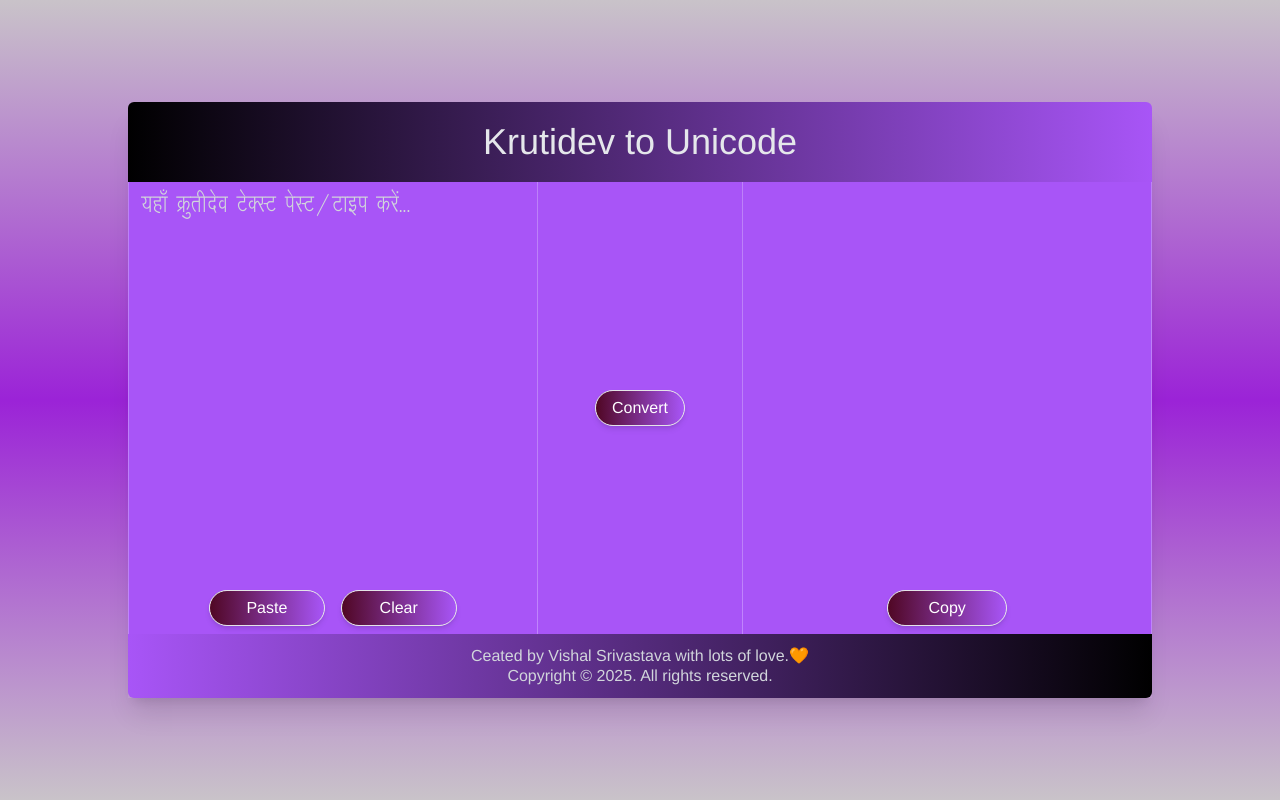
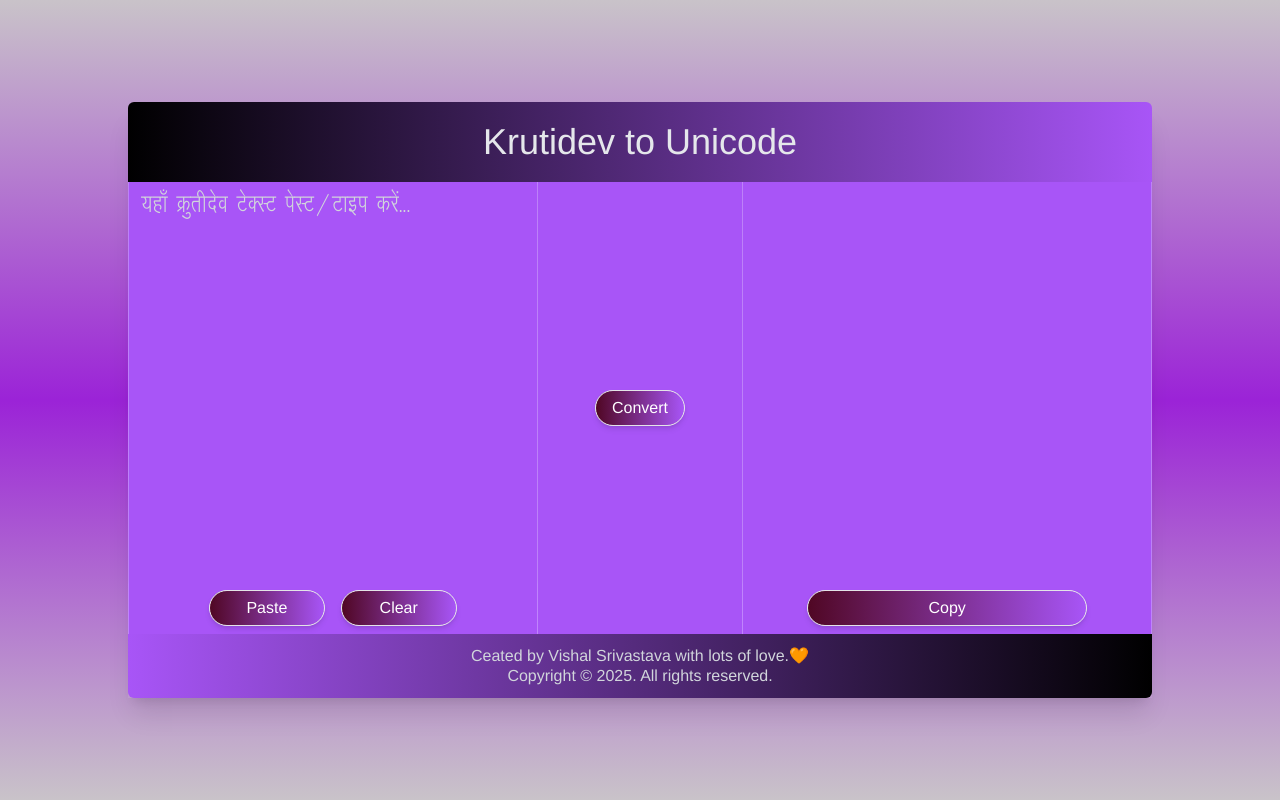
Before and after one commit to vishal0902/ktou, a React (Vite) app: page / in a window 1280 px wide. Built offline with nearby package versions, Linux system fonts and the light colour scheme.

Commit message:
Some bug fixed.

```diff
--- a/src/ConverterWindow.tsx
+++ b/src/ConverterWindow.tsx
@@ -312,7 +312,7 @@ export function CardWithForm() {
 
 
   return (
-      <div className="shadow-xl grid min-w-[80vw] min-h-[25vh] md:min-h-[50vh] items-center ">
+      <div className="shadow-xl grid  min-w-[80vw] min-h-[25vh] md:min-h-[50vh] items-center ">
 
       {/* Title */}
         <div className="bg-gradient-to-r to-purple-500 from-black 100%
@@ -340,7 +340,11 @@ export function CardWithForm() {
             </div>
             <div className="grid grid-cols-2  px-20 gap-4 py-2 bg-purple-500 border-0">
               <Button onClick={handlePaste} variant={"newButton"}>Paste</Button>
-              <Button onClick={()=>{setKrutidevText(""),setUnicodeText("")}} variant={"newButton"}>Clear</Button>
+              <Button onClick={()=>{
+                setCopyStatus(false)
+                setKrutidevText("")
+                setUnicodeText("")
+                }} variant={"newButton"}>Clear</Button>
             </div>
           </div>
 
@@ -387,7 +391,7 @@ export function CardWithForm() {
 
               </div>
             </div>
-            <div className="grid px-36 py-2 bg-purple-500 border-0">
+            <div className="grid px-16 py-2 bg-purple-500 border-0">
               <Button onClick={handleCopy} variant={"newButton"}>{copyStatus ? <span>Copied &#10004;</span>:<span>Copy</span>}</Button>
             </div>
           </div>
```
